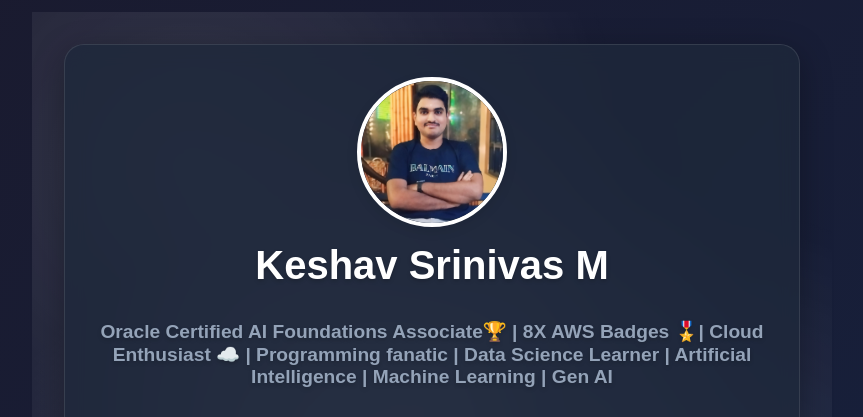
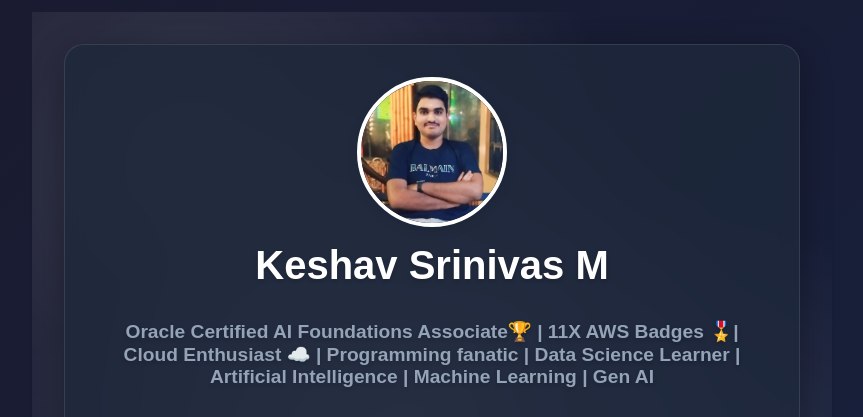
Before and after one commit to keshsrini/keshavlinks, a plain HTML site: page index.html in a window 1280 px wide. Shown: the top 417 px of the page, without its empty margins (208-1071 px from the left). Drawn offline with Linux system fonts and the light colour scheme.

Commit message:
Update index.html

```diff
--- a/index.html
+++ b/index.html
@@ -15,7 +15,7 @@
                 <img src="profile-picture.jpg" alt="Profile Photo">
             </div>
             <h1>Keshav Srinivas M</h1>
-            <h2>Oracle Certified AI Foundations Associate🏆 | 8X AWS Badges 🎖️| Cloud Enthusiast ☁️ | Programming fanatic | Data Science Learner | Artificial Intelligence | Machine Learning | Gen AI</h2>
+            <h2>Oracle Certified AI Foundations Associate🏆 | 11X AWS Badges 🎖️| Cloud Enthusiast ☁️ | Programming fanatic | Data Science Learner | Artificial Intelligence | Machine Learning | Gen AI</h2>
             <div class="links-container">
                 <a href="#" class="social-link linkedin">
                     <i class="fab fa-linkedin"></i>
```
